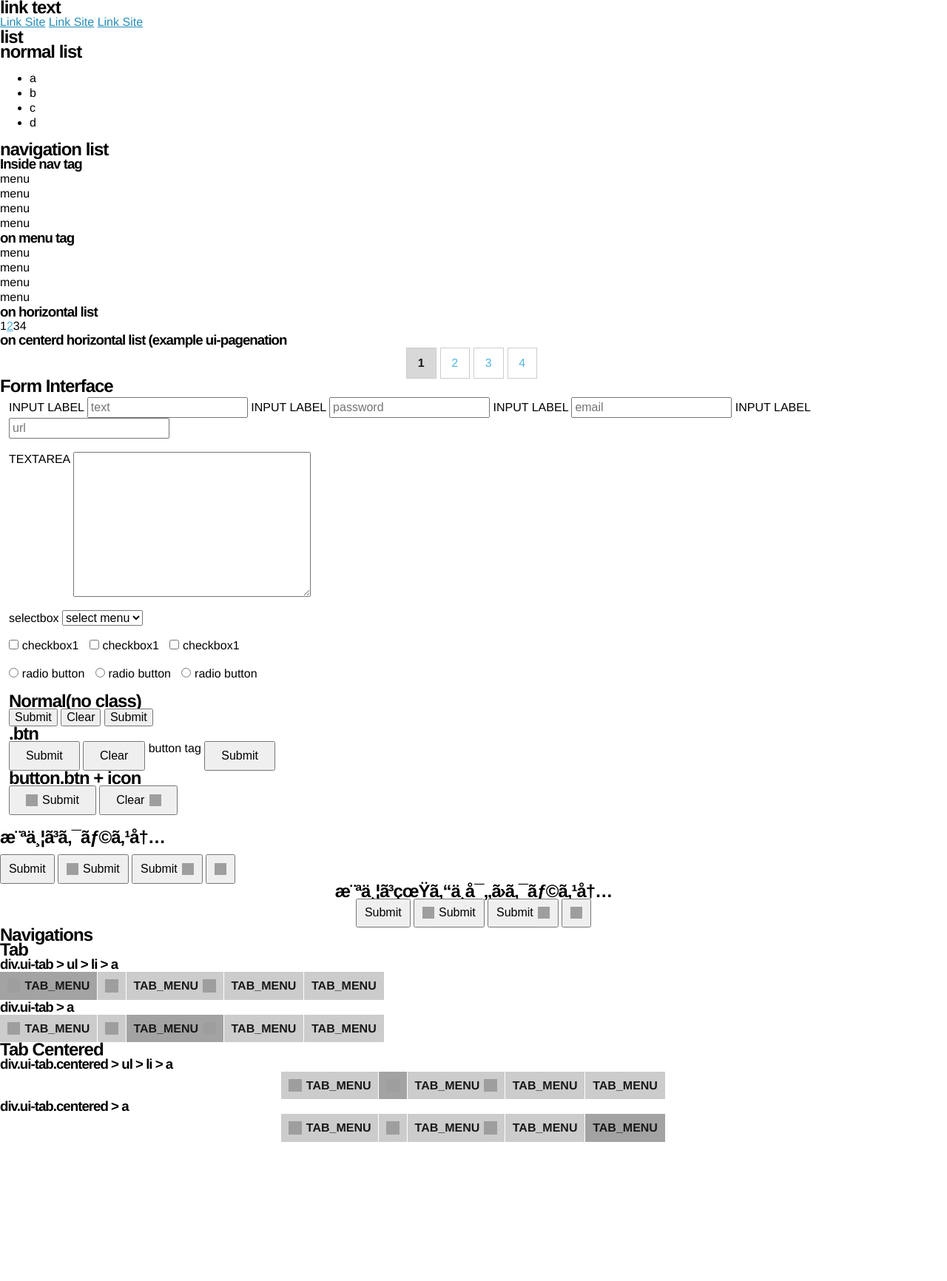
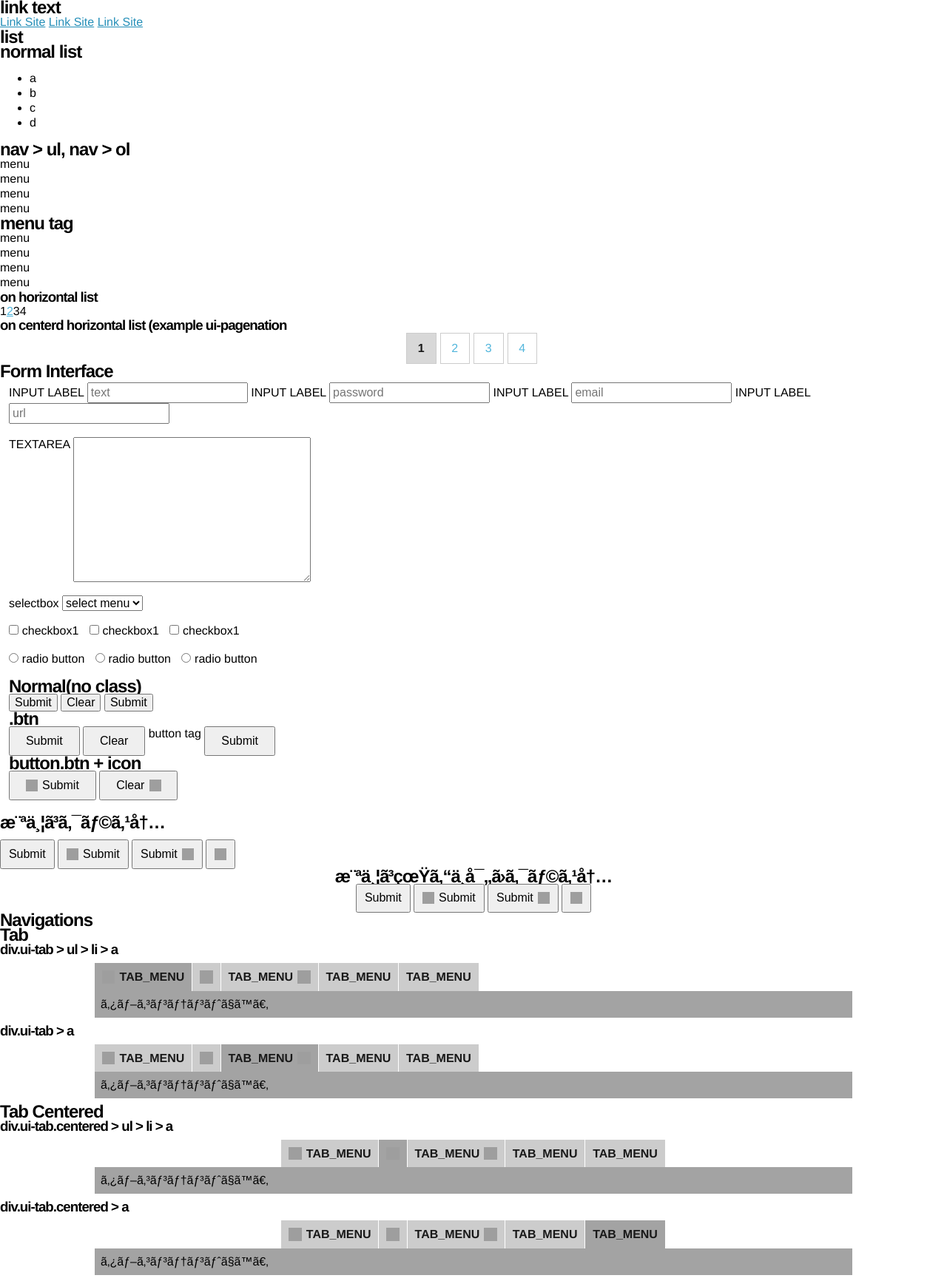
Before and after one commit to Tadaking/SCSS_STARTER_MODEL, a PHP site: page /example.html in a window 1280 px wide. Shown: the whole page at 74% size. Before the commit the page ends 1544 px from the top, so only its background shows below. Run offline with PHP 8.4, Linux system fonts and the light colour scheme; grey boxes are pictures that could not be loaded.

Commit message:
Define tab content area, and adjust argument name.

```diff
--- a/example.html
+++ b/example.html
@@ -26,8 +26,7 @@
       <li>c</li>
       <li>d</li>
     </ul>
-    <h2>navigation list</h2>
-    <h3>Inside nav tag</h3>
+    <h2>nav > ul, nav > ol</h2>
     <nav>
       <ul>
         <li>menu</li>
@@ -36,7 +35,7 @@
         <li>menu</li>
       </ul>
     </nav>
-    <h3>on menu tag</h3>
+    <h2>menu tag</h2>
     <menu>
       <li>menu</li>
       <li>menu</li>
@@ -180,6 +179,10 @@
         <li><a href="">TAB_MENU</a></li>
         <li><a href="">TAB_MENU</a></li>
       </ul>
+
+      <div class="ui-tab-content">
+        タブコンテントです。
+      </div>
     </div>
 
     <h3>div.ui-tab > a</h3>
@@ -196,7 +199,11 @@
         <i class="home"></i>
       </a>
       <a href="">TAB_MENU</a>
-      <a href="">TAB_MENU</a></li>
+      <a href="">TAB_MENU</a>
+
+      <div class="ui-tab-content">
+        タブコンテントです。
+      </div>
     </div>
 
     <h2>Tab Centered</h2>
@@ -223,7 +230,11 @@
         <li><a href="">TAB_MENU</a></li>
         <li><a href="">TAB_MENU</a></li>
       </ul>
+      <div class="ui-tab-content">
+        タブコンテントです。
+      </div>
     </div>
+
     <h3>div.ui-tab.centered > a</h3>
     <div class="ui-tab centered">
       <a href="">
@@ -239,6 +250,10 @@
       </a>
       <a href="">TAB_MENU</a>
       <a href="" class="current">TAB_MENU</a>
+
+      <div class="ui-tab-content">
+        タブコンテントです。
+      </div>
     </div>
   </section>
 </body>
--- a/sass/_default.scss
+++ b/sass/_default.scss
@@ -389,6 +389,9 @@ input[type='email'],
 input[type='url'] {
   padding: $input_textarea_padding;
   @include input_textarea_border;
+  @if $input_textarea_boxshadow {
+    @include input_box_shadow_setting;
+  }
 }
 
 /*
--- a/stylesheets/application.css
+++ b/stylesheets/application.css
@@ -12,14 +12,10 @@ layout settings
 /* webpage design layout settings */
 /* Wright down layout-setting setting for your website */
 /*-----------------------------------
-define colors
+Define Colors
 ---------------------------------- */
 /*-----------------------------------
-design settings
----------------------------------- */
-/* tab UI */
-/*-----------------------------------
-typography settings
+Typography Settings
 ---------------------------------- */
 /* --
 default settings
@@ -27,7 +23,7 @@ default settings
 /* --
 anchor settings
 -- */
-/* line 51, ../sass/_typography.scss */
+/* line 51, /Users/Tadaki/Dropbox/SCSS_STARTER_MODEL/sass/_typography.scss */
 .current, h1, h2, h3, h4, h5, h6, b,
 strong, dt, th, .alert {
   font-weight: bold;
@@ -35,15 +31,17 @@ strong, dt, th, .alert {
 }
 
 /*-----------------------------------
-icon settings
+Icon Settings
 ---------------------------------- */
 /* icon_ratio to font-size of each UI */
 /*-----------------------------------
-form settings
+Form Design Settings
 ---------------------------------- */
 /*-----------------------------------
-UI settings
+UI Design Settings
 ---------------------------------- */
+/* UI tab */
+/* UI pagenation */
 /* =============================================================================
    HTML5 display definitions
    ========================================================================== */
@@ -155,11 +153,11 @@ a {
    * people.opera.com/patrickl/experiments/keyboard/test
    */
 }
-/* line 29, ../sass/_typography.scss */
+/* line 29, /Users/Tadaki/Dropbox/SCSS_STARTER_MODEL/sass/_typography.scss */
 a:link {
   text-decoration: underline;
 }
-/* line 32, ../sass/_typography.scss */
+/* line 32, /Users/Tadaki/Dropbox/SCSS_STARTER_MODEL/sass/_typography.scss */
 a:hover {
   text-decoration: none;
   color: #30a7d5;
@@ -450,7 +448,7 @@ input[type='url'] {
  * 3. Removes inner spacing in IE7 without affecting normal text inputs
  *    Known issue: inner spacing remains in IE6
  */
-/* line 404, ../sass/_default.scss */
+/* line 407, ../sass/_default.scss */
 button,
 input[type="button"],
 input[type="reset"],
@@ -466,7 +464,7 @@ input[type="submit"] {
 /*
  * Re-set default cursor for disabled elements
  */
-/* line 415, ../sass/_default.scss */
+/* line 418, ../sass/_default.scss */
 button[disabled],
 input[disabled] {
   cursor: default;
@@ -478,7 +476,7 @@ input[disabled] {
  * 3. Removes excess padding in IE7
       Known issue: excess padding remains in IE6
  */
-/* line 427, ../sass/_default.scss */
+/* line 430, ../sass/_default.scss */
 input[type="checkbox"],
 input[type="radio"] {
   box-sizing: border-box;
@@ -495,7 +493,7 @@ input[type="radio"] {
  * 1. Addresses appearance set to searchfield in S5, Chrome
  * 2. Addresses box-sizing set to border-box in S5, Chrome (include -moz to future-proof)
  */
-/* line 440, ../sass/_default.scss */
+/* line 443, ../sass/_default.scss */
 input[type="search"] {
   -webkit-appearance: textfield;
   /* 1 */
@@ -508,7 +506,7 @@ input[type="search"] {
 /*
  * Removes inner padding and search cancel button in S5, Chrome on OS X
  */
-/* line 452, ../sass/_default.scss */
+/* line 455, ../sass/_default.scss */
 input[type="search"]::-webkit-search-decoration,
 input[type="search"]::-webkit-search-cancel-button {
   -webkit-appearance: none;
@@ -518,7 +516,7 @@ input[type="search"]::-webkit-search-cancel-button {
  * Removes inner padding and border in FF3+
  * www.sitepen.com/blog/2008/05/14/the-devils-in-the-details-fixing-dojos-toolbar-buttons/
  */
-/* line 462, ../sass/_default.scss */
+/* line 465, ../sass/_default.scss */
 button::-moz-focus-inner,
 input::-moz-focus-inner {
   border: 0;
@@ -529,7 +527,7 @@ input::-moz-focus-inner {
  * 1. Removes default vertical scrollbar in IE6/7/8/9
  * 2. Improves readability and alignment in all browsers
  */
-/* line 472, ../sass/_default.scss */
+/* line 475, ../sass/_default.scss */
 textarea {
   overflow: auto;
   /* 1 */
@@ -543,13 +541,13 @@ textarea {
 /*
  * Remove most spacing between table cells
  */
-/* line 486, ../sass/_default.scss */
+/* line 489, ../sass/_default.scss */
 table {
   border-collapse: collapse;
   border-spacing: 0;
 }
 
-/* line 496, ../sass/_default.scss */
+/* line 499, ../sass/_default.scss */
 tbody th {
   text-align: left;
 }
@@ -604,7 +602,7 @@ Typography
   -ms-box-pack: center;
   box-pack: center;
 }
-/* line 54, ../sass/_ui_modules.scss */
+/* line 53, ../sass/_ui_modules.scss */
 .ui-pagenation ul a, .ui-tab.centered ul a, .centered-horizontal-wrapper ul a, .ui-pagenation ol a, .ui-tab.centered ol a, .centered-horizontal-wrapper ol a, .ui-pagenation menu a, .ui-tab.centered menu a, .centered-horizontal-wrapper menu a,
 .ui-pagenation .horizontal-list a,
 .ui-tab.centered .horizontal-list a,
@@ -613,31 +611,31 @@ Typography
 }
 
 /* icon */
-/* line 61, ../sass/_ui_modules.scss */
+/* line 60, ../sass/_ui_modules.scss */
 i {
   background: url(../images/sprite_icon.svg) no-repeat;
 }
 
 /* navigations */
-/* line 66, ../sass/_ui_modules.scss */
+/* line 65, ../sass/_ui_modules.scss */
 .ui-pagenation a, .ui-tab a, .btn {
   display: inline-table;
   vertical-align: top;
   padding: 0.618em;
   text-decoration: none;
 }
-/* line 73, ../sass/_ui_modules.scss */
+/* line 72, ../sass/_ui_modules.scss */
 .ui-pagenation a i, .ui-tab a i, .btn i,
 .ui-pagenation a .cmd-label,
 .ui-tab a .cmd-label,
 .btn .cmd-label {
   display: table-cell;
 }
-/* line 78, ../sass/_ui_modules.scss */
+/* line 77, ../sass/_ui_modules.scss */
 .ui-pagenation a i + .cmd-label, .ui-tab a i + .cmd-label, .btn i + .cmd-label {
   padding-left: 0.382em;
 }
-/* line 83, ../sass/_ui_modules.scss */
+/* line 82, ../sass/_ui_modules.scss */
 .ui-pagenation a.is-ico-rside .cmd-label, .ui-tab a.is-ico-rside .cmd-label, .is-ico-rside.btn .cmd-label {
   padding-right: 0.382em;
 }
@@ -648,7 +646,7 @@ i {
   padding: 0.618em 0.927em;
   border: solid 1px #CCC;
 }
-/* line 79, ../sass/_settings.scss */
+/* line 102, ../sass/_settings.scss */
 .ui-pagenation a.current {
   background: #D8D8D8;
 }
@@ -657,11 +655,13 @@ i {
   color: #181818;
 }
 
-/* line 99, ../sass/_ui_modules.scss */
+/* line 101, ../sass/_ui_modules.scss */
 .ui-tab {
+  width: 80%;
+  margin: 8px auto;
   font-size: 0;
 }
-/* line 110, ../sass/_ui_modules.scss */
+/* line 113, ../sass/_ui_modules.scss */
 .ui-tab a {
   margin: 0 1px 0 0;
   background: #CCC;
@@ -672,15 +672,15 @@ i {
   line-height: 1.1em;
   font-size: 1rem;
 }
-/* line 87, ../sass/_settings.scss */
+/* line 80, ../sass/_settings.scss */
 .ui-tab a:hover {
   background-color: #e0e0e0;
 }
-/* line 90, ../sass/_settings.scss */
+/* line 83, ../sass/_settings.scss */
 .ui-tab a.current {
   background-color: #a3a3a3;
 }
-/* line 121, ../sass/_ui_modules.scss */
+/* line 124, ../sass/_ui_modules.scss */
 .ui-tab i {
   width: 1.1em;
   height: 1.1em;
@@ -690,16 +690,24 @@ i {
   background-size: auto 1.1em;
 }
 
+/* line 131, ../sass/_ui_modules.scss */
+.ui-tab-content {
+  text-align: left;
+  background: #a3a3a3;
+  padding: 8px;
+  font-size: 1rem;
+}
+
 /* form */
-/* line 129, ../sass/_ui_modules.scss */
+/* line 138, ../sass/_ui_modules.scss */
 .btn {
   line-height: 1em;
 }
-/* line 134, ../sass/_ui_modules.scss */
+/* line 143, ../sass/_ui_modules.scss */
 .btn[type="submit"], .btn[type="reset"] {
   padding: 0.618em 1.309em;
 }
-/* line 138, ../sass/_ui_modules.scss */
+/* line 147, ../sass/_ui_modules.scss */
 .btn i {
   width: 1em;
   height: 1em;
```
Also changed, not shown: sass/_settings.scss (+42 -30 lines), sass/_ui_modules.scss (+10 -1 lines).
